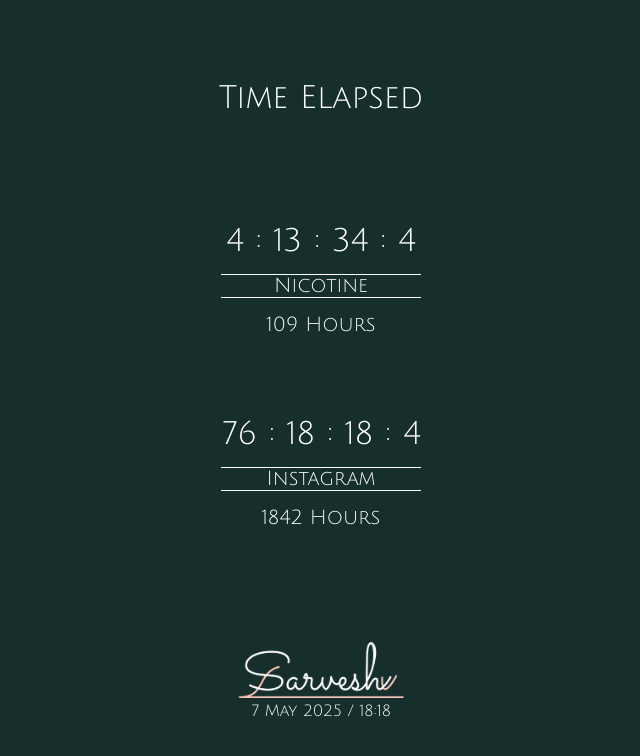
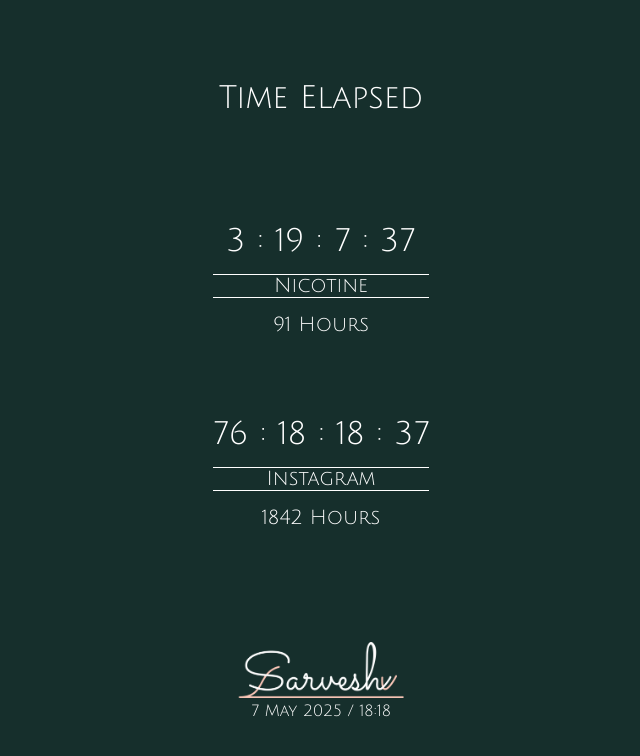
Before and after one commit to sarveshxv/TimeElapsed, a plain HTML site: page index.html in a window 1280 px wide. Shown: the whole page, without its empty margins (319-959 px from the left). Drawn offline with Linux system fonts and the light colour scheme.

Commit message:
Update index.html
Before Ekadashi

```diff
--- a/index.html
+++ b/index.html
@@ -167,8 +167,8 @@
         updateClock();
 
         // Assuming you have a variable 'startTime' representing the task start time
-        const startTimeNic = new Date('2025-05-03T04:44:44');
-        const startTimeIns = new Date('2025-02-20T00:00:44'); // Replace with your actual start time
+        const startTimeNic = new Date('2025-05-03T23:11:11');
+        const startTimeIns = new Date('2025-02-20T00:00:11'); // Replace with your actual start time
 
         // Function to update the total hours and seconds
         function updateElapsedTime() {
```
